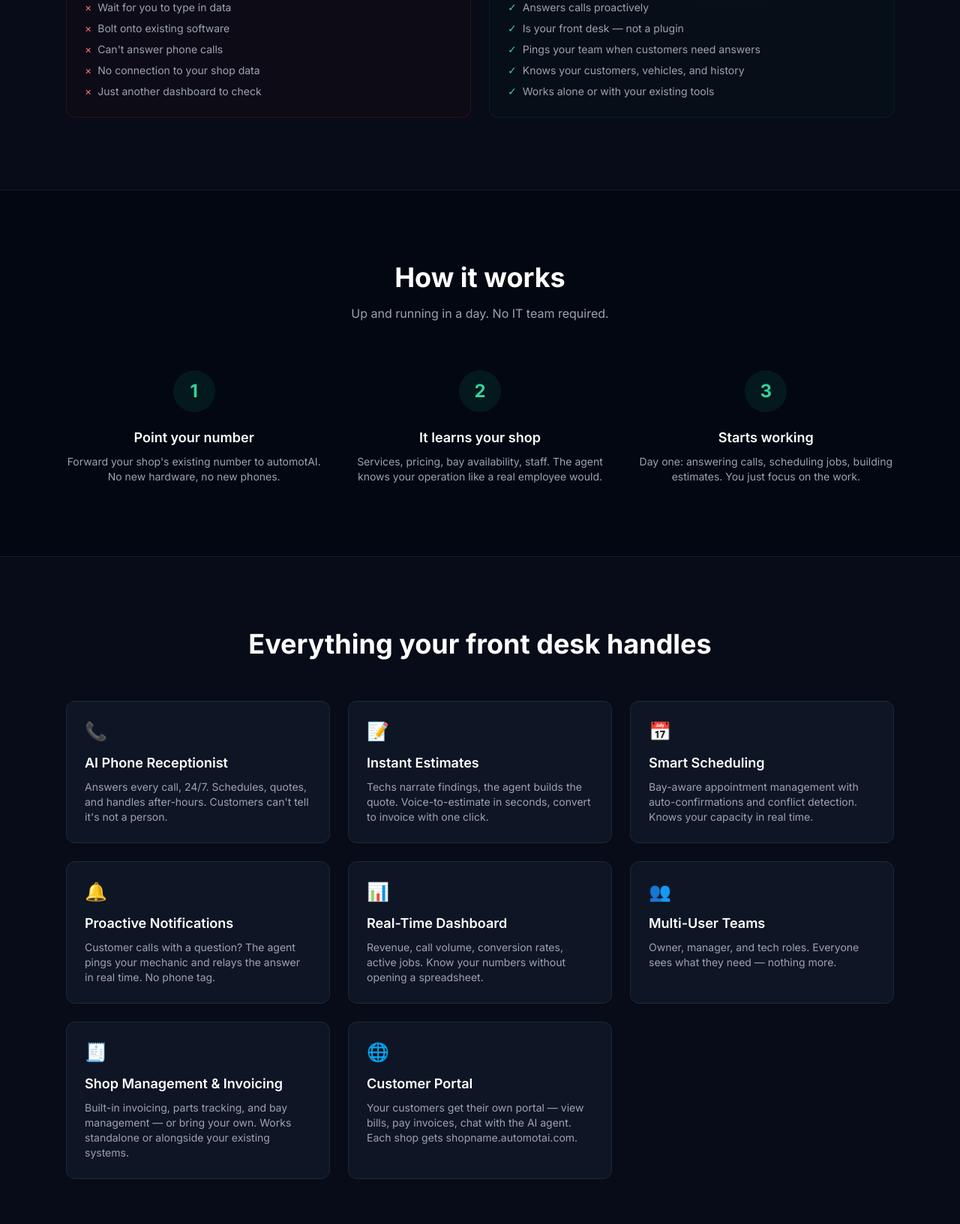
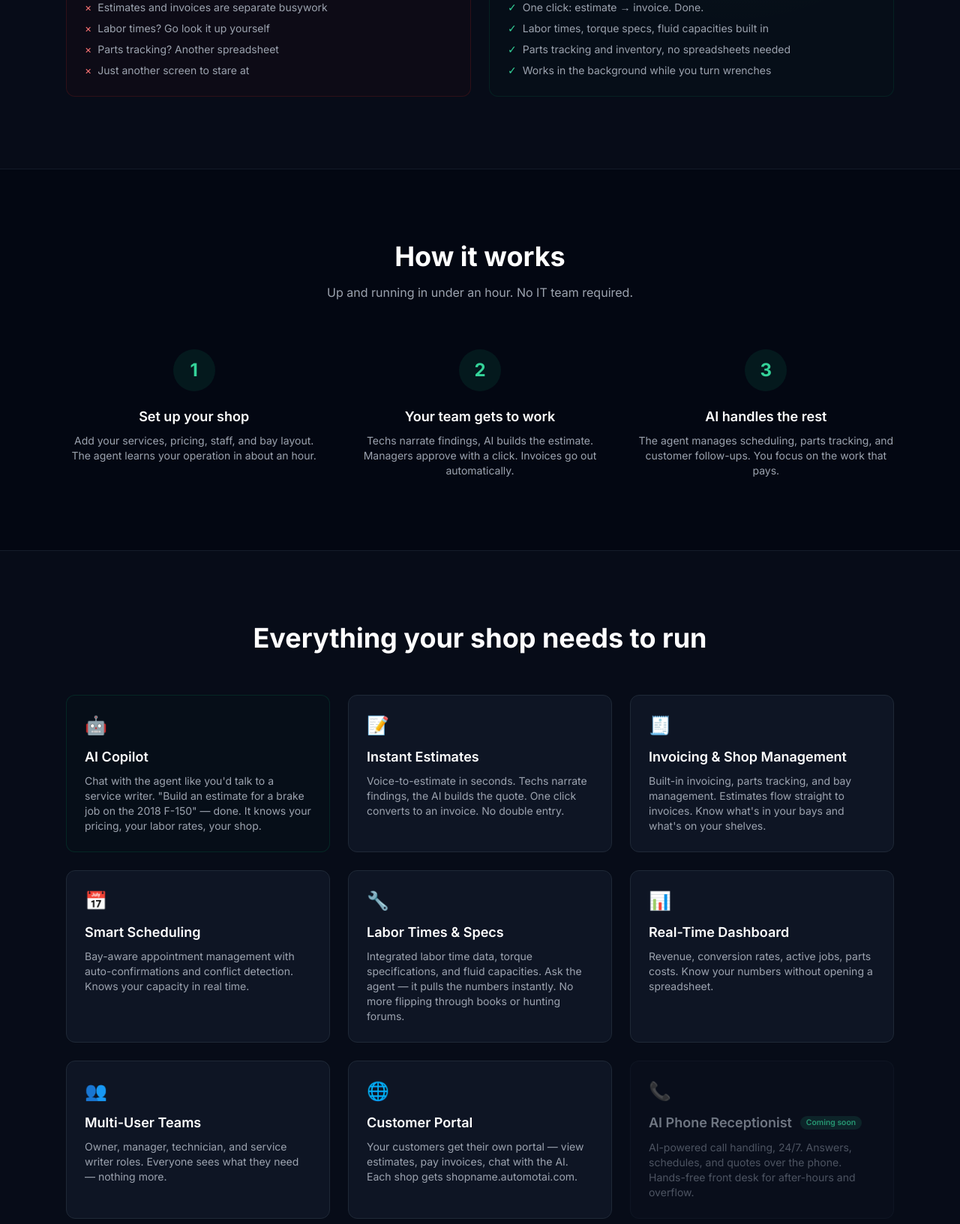
Before and after one commit to jwarner3412/automotai-landing, a plain HTML site: page index.html in a window 1280 px wide. Shown: the part 1167-2800 px from the top of the page at 75% size. Drawn offline with nearby package versions, Linux system fonts and the light colour scheme.

Commit message:
rewrite landing page: phone-centric → AI copilot platform. Demote phone to coming soon, showcase built features

```diff
--- a/index.html
+++ b/index.html
@@ -3,8 +3,8 @@
 <head>
   <meta charset="UTF-8">
   <meta name="viewport" content="width=device-width, initial-scale=1.0">
-  <title>automotAI — Your Auto Shop's Newest Employee</title>
-  <meta name="description" content="Not another AI wrapper. A virtual front desk that answers calls, builds estimates, and runs your shop — 24/7.">
+  <title>automotAI — AI-Powered Auto Shop Management</title>
+  <meta name="description" content="The AI copilot for auto repair shops. Build estimates, manage invoices, schedule jobs, and track parts — all with an AI that knows your shop.">
   <script src="https://cdn.tailwindcss.com"></script>
   <link rel="preconnect" href="https://fonts.googleapis.com">
   <link href="https://fonts.googleapis.com/css2?family=Inter:wght@400;500;600;700;800&display=swap" rel="stylesheet">
@@ -22,6 +22,16 @@
     }
     .glow-top { top: -200px; left: 50%; transform: translateX(-50%); }
     .glow-mid { top: 600px; right: 0; }
+    .coming-soon-badge {
+      font-size: 0.65rem;
+      padding: 0.15rem 0.5rem;
+      border-radius: 9999px;
+      background: rgba(52, 211, 153, 0.15);
+      color: #34d399;
+      font-weight: 600;
+      vertical-align: middle;
+      margin-left: 0.4rem;
+    }
   </style>
 </head>
 <body class="min-h-screen bg-gray-950 text-white relative overflow-x-hidden" style="-webkit-overflow-scrolling: touch;">
@@ -46,15 +56,15 @@
       Built for auto repair shops
     </div>
     <h1 class="text-5xl font-extrabold tracking-tight sm:text-6xl lg:text-7xl">
-      Hire your next<br>
-      <span class="text-emerald-400">best employee</span>
+      Your auto shop,<br>
+      <span class="text-emerald-400">powered by AI</span>
     </h1>
     <p class="mx-auto mt-8 max-w-2xl text-xl text-gray-400 leading-relaxed">
-      Not another AI wrapper bolted onto your workflow. A full-time virtual employee that
-      answers calls, schedules jobs, builds estimates, and pings your team when customers need answers.
+      An AI copilot that builds estimates, manages invoices, schedules jobs, and tracks parts
+      &mdash; so your team can focus on the bays, not the paperwork.
     </p>
     <p class="mt-3 text-lg text-emerald-400/80 font-medium">
-      Works 24/7. Never calls in sick. Never misses a call.
+      Works alongside your team. Learns your shop. Never slows you down.
     </p>
 
     <!-- Waitlist Form -->
@@ -84,34 +94,33 @@
   <section class="relative z-10 border-t border-gray-800/60 bg-gray-900/30">
     <div class="mx-auto max-w-6xl px-6 py-24">
       <div class="mx-auto max-w-3xl text-center">
-        <h2 class="text-3xl font-bold sm:text-4xl">Why not just use ChatGPT?</h2>
+        <h2 class="text-3xl font-bold sm:text-4xl">More than shop software</h2>
         <p class="mt-4 text-lg text-gray-400">
-          Because ChatGPT doesn't answer your phone. Other AI tools bolt onto your existing shop software
-          and wait for you to type something in. automotAI <strong class="text-white">is</strong> your front desk — it answers calls,
-          talks to your customers, schedules jobs, and relays questions to your mechanics in real time.
-          You focus on the bays. We handle the rest.
+          Other tools give you forms to fill out. automotAI <strong class="text-white">works with you</strong> &mdash;
+          chat with it, talk to it, let it handle the busy work. It knows your customers, your vehicles,
+          your pricing, and your schedule. Think of it as an extra service writer who never clocks out.
         </p>
       </div>
 
       <div class="mt-16 grid gap-6 sm:grid-cols-2">
         <div class="rounded-xl border border-red-900/30 bg-red-950/10 p-6">
-          <h3 class="text-lg font-semibold text-red-400">Other AI tools</h3>
+          <h3 class="text-lg font-semibold text-red-400">Traditional shop software</h3>
           <ul class="mt-3 space-y-2 text-sm text-gray-400">
-            <li class="flex gap-2"><span class="text-red-400">&times;</span> Wait for you to type in data</li>
-            <li class="flex gap-2"><span class="text-red-400">&times;</span> Bolt onto existing software</li>
-            <li class="flex gap-2"><span class="text-red-400">&times;</span> Can't answer phone calls</li>
-            <li class="flex gap-2"><span class="text-red-400">&times;</span> No connection to your shop data</li>
-            <li class="flex gap-2"><span class="text-red-400">&times;</span> Just another dashboard to check</li>
+            <li class="flex gap-2"><span class="text-red-400">&times;</span> You enter every line item manually</li>
+            <li class="flex gap-2"><span class="text-red-400">&times;</span> Estimates and invoices are separate busywork</li>
+            <li class="flex gap-2"><span class="text-red-400">&times;</span> Labor times? Go look it up yourself</li>
+            <li class="flex gap-2"><span class="text-red-400">&times;</span> Parts tracking? Another spreadsheet</li>
+            <li class="flex gap-2"><span class="text-red-400">&times;</span> Just another screen to stare at</li>
           </ul>
         </div>
         <div class="rounded-xl border border-emerald-900/30 bg-emerald-950/10 p-6">
           <h3 class="text-lg font-semibold text-emerald-400">automotAI</h3>
           <ul class="mt-3 space-y-2 text-sm text-gray-400">
-            <li class="flex gap-2"><span class="text-emerald-400">&#10003;</span> Answers calls proactively</li>
-            <li class="flex gap-2"><span class="text-emerald-400">&#10003;</span> Is your front desk — not a plugin</li>
-            <li class="flex gap-2"><span class="text-emerald-400">&#10003;</span> Pings your team when customers need answers</li>
-            <li class="flex gap-2"><span class="text-emerald-400">&#10003;</span> Knows your customers, vehicles, and history</li>
-            <li class="flex gap-2"><span class="text-emerald-400">&#10003;</span> Works alone or with your existing tools</li>
+            <li class="flex gap-2"><span class="text-emerald-400">&#10003;</span> Chat with the AI &mdash; it builds estimates for you</li>
+            <li class="flex gap-2"><span class="text-emerald-400">&#10003;</span> One click: estimate &rarr; invoice. Done.</li>
+            <li class="flex gap-2"><span class="text-emerald-400">&#10003;</span> Labor times, torque specs, fluid capacities built in</li>
+            <li class="flex gap-2"><span class="text-emerald-400">&#10003;</span> Parts tracking and inventory, no spreadsheets needed</li>
+            <li class="flex gap-2"><span class="text-emerald-400">&#10003;</span> Works in the background while you turn wrenches</li>
           </ul>
         </div>
       </div>
@@ -123,23 +132,23 @@
     <div class="mx-auto max-w-6xl px-6 py-24">
       <h2 class="text-center text-3xl font-bold sm:text-4xl">How it works</h2>
       <p class="mx-auto mt-4 max-w-xl text-center text-gray-400">
-        Up and running in a day. No IT team required.
+        Up and running in under an hour. No IT team required.
       </p>
       <div class="mt-16 grid gap-10 sm:grid-cols-3">
         <div class="text-center">
           <div class="mx-auto flex h-14 w-14 items-center justify-center rounded-full bg-emerald-500/10 text-2xl font-bold text-emerald-400">1</div>
-          <h3 class="mt-5 text-lg font-semibold">Point your number</h3>
-          <p class="mt-2 text-sm text-gray-400">Forward your shop's existing number to automotAI. No new hardware, no new phones.</p>
+          <h3 class="mt-5 text-lg font-semibold">Set up your shop</h3>
+          <p class="mt-2 text-sm text-gray-400">Add your services, pricing, staff, and bay layout. The agent learns your operation in about an hour.</p>
         </div>
         <div class="text-center">
           <div class="mx-auto flex h-14 w-14 items-center justify-center rounded-full bg-emerald-500/10 text-2xl font-bold text-emerald-400">2</div>
-          <h3 class="mt-5 text-lg font-semibold">It learns your shop</h3>
-          <p class="mt-2 text-sm text-gray-400">Services, pricing, bay availability, staff. The agent knows your operation like a real employee would.</p>
+          <h3 class="mt-5 text-lg font-semibold">Your team gets to work</h3>
+          <p class="mt-2 text-sm text-gray-400">Techs narrate findings, AI builds the estimate. Managers approve with a click. Invoices go out automatically.</p>
         </div>
         <div class="text-center">
           <div class="mx-auto flex h-14 w-14 items-center justify-center rounded-full bg-emerald-500/10 text-2xl font-bold text-emerald-400">3</div>
-          <h3 class="mt-5 text-lg font-semibold">Starts working</h3>
-          <p class="mt-2 text-sm text-gray-400">Day one: answering calls, scheduling jobs, building estimates. You just focus on the work.</p>
+          <h3 class="mt-5 text-lg font-semibold">AI handles the rest</h3>
+          <p class="mt-2 text-sm text-gray-400">The agent manages scheduling, parts tracking, and customer follow-ups. You focus on the work that pays.</p>
         </div>
       </div>
     </div>
@@ -148,48 +157,68 @@
   <!-- Features -->
   <section class="relative z-10 border-t border-gray-800/60 bg-gray-900/30">
     <div class="mx-auto max-w-6xl px-6 py-24">
-      <h2 class="text-center text-3xl font-bold sm:text-4xl">Everything your front desk handles</h2>
+      <h2 class="text-center text-3xl font-bold sm:text-4xl">Everything your shop needs to run</h2>
       <div class="mt-14 grid gap-6 sm:grid-cols-2 lg:grid-cols-3">
-        <div class="rounded-xl border border-gray-800 bg-gray-900/80 p-6 transition-colors hover:border-emerald-900/40">
-          <div class="text-2xl mb-3">📞</div>
-          <h3 class="text-lg font-semibold">AI Phone Receptionist</h3>
-          <p class="mt-2 text-sm text-gray-400">Answers every call, 24/7. Schedules, quotes, and handles after-hours. Customers can't tell it's not a person.</p>
+
+        <!-- AI Copilot — LEAD FEATURE -->
+        <div class="rounded-xl border border-emerald-900/40 bg-emerald-950/10 p-6 transition-colors hover:border-emerald-900/60">
+          <div class="text-2xl mb-3">🤖</div>
+          <h3 class="text-lg font-semibold">AI Copilot</h3>
+          <p class="mt-2 text-sm text-gray-400">Chat with the agent like you'd talk to a service writer. "Build an estimate for a brake job on the 2018 F-150" &mdash; done. It knows your pricing, your labor rates, your shop.</p>
         </div>
+
         <div class="rounded-xl border border-gray-800 bg-gray-900/80 p-6 transition-colors hover:border-emerald-900/40">
           <div class="text-2xl mb-3">📝</div>
           <h3 class="text-lg font-semibold">Instant Estimates</h3>
-          <p class="mt-2 text-sm text-gray-400">Techs narrate findings, the agent builds the quote. Voice-to-estimate in seconds, convert to invoice with one click.</p>
+          <p class="mt-2 text-sm text-gray-400">Voice-to-estimate in seconds. Techs narrate findings, the AI builds the quote. One click converts to an invoice. No double entry.</p>
         </div>
+
+        <div class="rounded-xl border border-gray-800 bg-gray-900/80 p-6 transition-colors hover:border-emerald-900/40">
+          <div class="text-2xl mb-3">🧾</div>
+          <h3 class="text-lg font-semibold">Invoicing &amp; Shop Management</h3>
+          <p class="mt-2 text-sm text-gray-400">Built-in invoicing, parts tracking, and bay management. Estimates flow straight to invoices. Know what's in your bays and what's on your shelves.</p>
+        </div>
+
         <div class="rounded-xl border border-gray-800 bg-gray-900/80 p-6 transition-colors hover:border-emerald-900/40">
           <div class="text-2xl mb-3">📅</div>
           <h3 class="text-lg font-semibold">Smart Scheduling</h3>
           <p class="mt-2 text-sm text-gray-400">Bay-aware appointment management with auto-confirmations and conflict detection. Knows your capacity in real time.</p>
         </div>
+
         <div class="rounded-xl border border-gray-800 bg-gray-900/80 p-6 transition-colors hover:border-emerald-900/40">
-          <div class="text-2xl mb-3">🔔</div>
-          <h3 class="text-lg font-semibold">Proactive Notifications</h3>
-          <p class="mt-2 text-sm text-gray-400">Customer calls with a question? The agent pings your mechanic and relays the answer in real time. No phone tag.</p>
+          <div class="text-2xl mb-3">🔧</div>
+          <h3 class="text-lg font-semibold">Labor Times &amp; Specs</h3>
+          <p class="mt-2 text-sm text-gray-400">Integrated labor time data, torque specifications, and fluid capacities. Ask the agent &mdash; it pulls the numbers instantly. No more flipping through books or hunting forums.</p>
         </div>
+
         <div class="rounded-xl border border-gray-800 bg-gray-900/80 p-6 transition-colors hover:border-emerald-900/40">
           <div class="text-2xl mb-3">📊</div>
           <h3 class="text-lg font-semibold">Real-Time Dashboard</h3>
-          <p class="mt-2 text-sm text-gray-400">Revenue, call volume, conversion rates, active jobs. Know your numbers without opening a spreadsheet.</p>
+          <p class="mt-2 text-sm text-gray-400">Revenue, conversion rates, active jobs, parts costs. Know your numbers without opening a spreadsheet.</p>
         </div>
+
         <div class="rounded-xl border border-gray-800 bg-gray-900/80 p-6 transition-colors hover:border-emerald-900/40">
           <div class="text-2xl mb-3">👥</div>
           <h3 class="text-lg font-semibold">Multi-User Teams</h3>
-          <p class="mt-2 text-sm text-gray-400">Owner, manager, and tech roles. Everyone sees what they need — nothing more.</p>
+          <p class="mt-2 text-sm text-gray-400">Owner, manager, technician, and service writer roles. Everyone sees what they need &mdash; nothing more.</p>
         </div>
-        <div class="rounded-xl border border-gray-800 bg-gray-900/80 p-6 transition-colors hover:border-emerald-900/40">
-          <div class="text-2xl mb-3">🧾</div>
-          <h3 class="text-lg font-semibold">Shop Management & Invoicing</h3>
-          <p class="mt-2 text-sm text-gray-400">Built-in invoicing, parts tracking, and bay management — or bring your own. Works standalone or alongside your existing systems.</p>
-        </div>
+
         <div class="rounded-xl border border-gray-800 bg-gray-900/80 p-6 transition-colors hover:border-emerald-900/40">
           <div class="text-2xl mb-3">🌐</div>
           <h3 class="text-lg font-semibold">Customer Portal</h3>
-          <p class="mt-2 text-sm text-gray-400">Your customers get their own portal — view bills, pay invoices, chat with the AI agent. Each shop gets shopname.automotai.com.</p>
+          <p class="mt-2 text-sm text-gray-400">Your customers get their own portal &mdash; view estimates, pay invoices, chat with the AI. Each shop gets shopname.automotai.com.</p>
         </div>
+
+        <!-- Phone — demoted to coming soon -->
+        <div class="rounded-xl border border-gray-800/40 bg-gray-900/40 p-6 opacity-70">
+          <div class="text-2xl mb-3">📞</div>
+          <h3 class="text-lg font-semibold text-gray-400">
+            AI Phone Receptionist
+            <span class="coming-soon-badge">Coming soon</span>
+          </h3>
+          <p class="mt-2 text-sm text-gray-500">AI-powered call handling, 24/7. Answers, schedules, and quotes over the phone. Hands-free front desk for after-hours and overflow.</p>
+        </div>
+
       </div>
     </div>
   </section>
@@ -197,9 +226,9 @@
   <!-- Final CTA -->
   <section class="relative z-10 border-t border-gray-800/60">
     <div class="mx-auto max-w-3xl px-6 py-24 text-center">
-      <h2 class="text-3xl font-bold sm:text-4xl">Stop missing calls. Start growing.</h2>
+      <h2 class="text-3xl font-bold sm:text-4xl">Run your shop smarter.</h2>
       <p class="mt-4 text-lg text-gray-400">
-        Every missed call is a customer driving to the shop down the street. automotAI picks up every time.
+        Less paperwork, more wrench time. automotAI handles the busy work so your team can focus on what they do best.
       </p>
       <form id="waitlist-form-2" class="mx-auto mt-10 max-w-md">
         <div class="flex gap-2">
```
